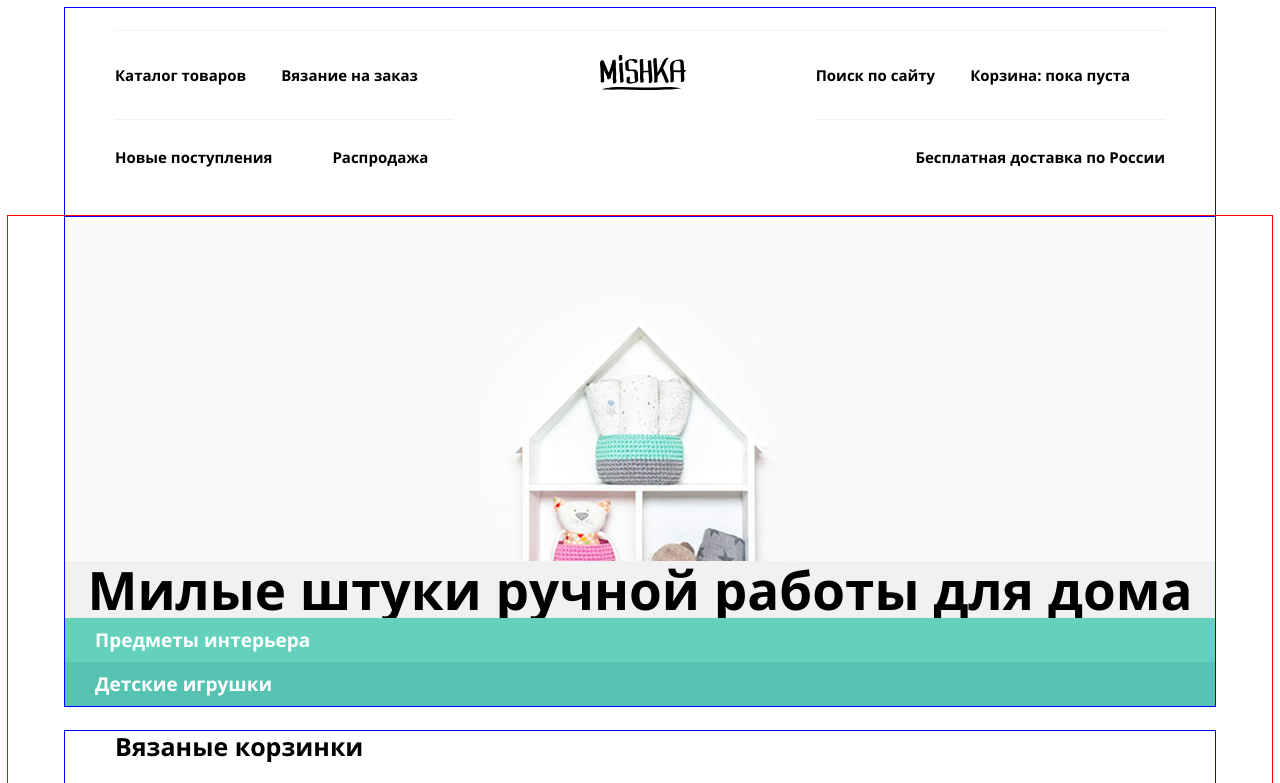
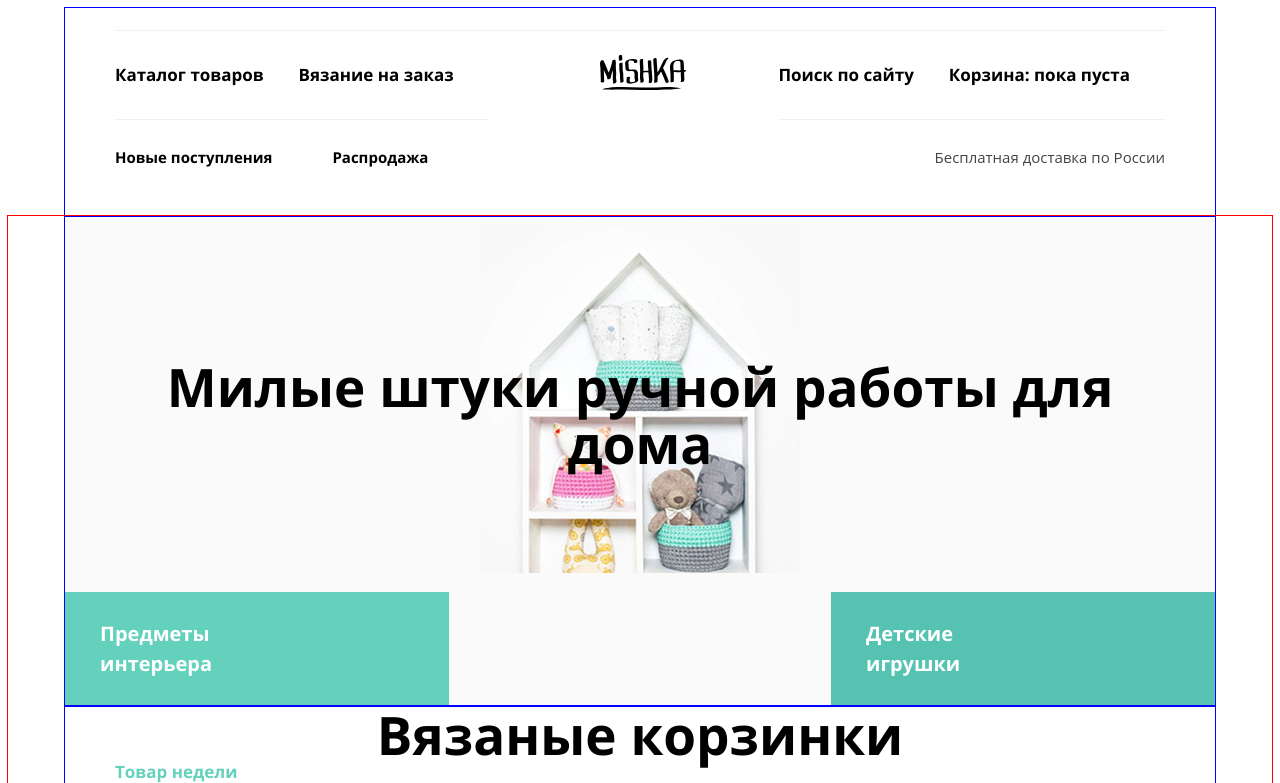
Before and after one commit to Web-proger/mishka, a website: page index.html in a window 1280 px wide. Shown: the top 783 px of the page. Drawn offline with nearby package versions, Linux system fonts and the light colour scheme; files that its build step writes are made by us from their sources; files whose address does not match are found by name.

Commit message:
Сделал шрифты адаптивными

```diff
--- a/index.html
+++ b/index.html
@@ -26,14 +26,14 @@
               <a class="main-menu__item-link" href="form.html">Вязание на заказ</a>
             </li>
             <li class="main-menu__item main-menu__item--mob-hidden">
-              <a class="main-menu__item-link" href="#">Бесплатная доставка по России</a>
+              <a class="main-menu__item-link main-menu__item-link--color" href="#">Бесплатная доставка по России</a>
             </li>
           </ul>
           <ul class="main-menu__user-items">
-            <li class="main-menu__item">
+            <li class="main-menu__item main-menu__item--search">
               <a class="main-menu__item-link" href="#">Поиск по сайту</a>
             </li>
-            <li class="main-menu__item">
+            <li class="main-menu__item main-menu__item--cart">
               <a class="main-menu__item-link" href="#">Корзина: пока пуста</a>
             </li>
           </ul>
@@ -45,7 +45,7 @@
               <a class="main-menu__item-link" href="#">Распродажа</a>
             </li>
             <li class="main-menu__bottom-item">
-              <a class="main-menu__item-link" href="#">Бесплатная доставка по России</a>
+              <a class="main-menu__item-link main-menu__item-link--color" href="#">Бесплатная доставка по России</a>
             </li>
           </ul>
         </nav>
@@ -56,11 +56,13 @@
     <main class="main-content">
       <section class="promo">
         <h2 class="promo__caption">Милые штуки ручной работы для дома</h2>
-        <a class="promo__list" href="#"><span>Предметы интерьера</span></a>
-        <a class="promo__list promo__list--color" href="#"><span>Детские игрушки</span></a>
+        <div class="promo__list-wrapper">
+          <a class="promo__list" href="#"><span>Предметы интерьера</span></a>
+          <a class="promo__list promo__list--color" href="#"><span>Детские игрушки</span></a>
+        </div>
       </section>
       <section class="goods-week">
-        <h3 class="goods-week__name">Вязаные корзинки</h3>
+        <h3 class="goods-week__caption">Вязаные корзинки</h3>
         <div class="goods-week__subject">Товар недели</div>
         <p class="goods-week__description">Экологически чистая пряжа, ручная работа. Доступны в шести расцветках, и трех размерах.</p>
         <table class="goods-week__parameters">
--- a/sass/blocks/about.scss
+++ b/sass/blocks/about.scss
@@ -32,6 +32,8 @@
       box-sizing: border-box;
       padding-right: 35px;
       width: 334px;
+      font-size: 20px;
+      line-height: 22px;
       &--ico-flower {
 
       }
--- a/sass/blocks/contacts.scss
+++ b/sass/blocks/contacts.scss
@@ -3,11 +3,10 @@
   font-family: "Open Sans", "Arial", sans-serif;
   line-height: 30px;
   &__caption {
+    @include main-caption;
     padding-left: 30px;
     font-size: 18px;
     line-height: 30px;
-    font-weight: bold;
-    color: $main-color;
   }
   &__table {
     padding-left: 30px;
@@ -23,6 +22,18 @@
 
 @media #{$tablet-width} {
   .contacts {
+    &__table {
+      font-size: 17px;
+    }
 
   }
 }
+
+@media #{$desctop-width} {
+  .contacts {
+    &__caption {
+
+    }
+
+  }
+}
--- a/sass/blocks/goods-week.scss
+++ b/sass/blocks/goods-week.scss
@@ -2,11 +2,9 @@
   @include container;
   @include adapive-padding;
   font-family: "Open Sans", "Arial", sans-serif;
-  &__name {
+  &__caption {
+    @include main-caption;
     font-size: 25px;
-    line-height: 30px;
-    font-weight: bold;
-    color: $main-color;
   }
   &__subject {
     font-size: 17px;
@@ -25,9 +23,6 @@
     line-height: 24px;
     font-weight: 700;
     color: $second-color;
-  }
-  &__caption {
-    @include main-caption;
   }
   &__parameters {
     font-size: 15px;
--- a/sass/blocks/main-menu.scss
+++ b/sass/blocks/main-menu.scss
@@ -73,11 +73,18 @@
       padding: 32px 35px 32px 0;
       font-size: 15px;
       border-top: none;
+      &--cart {
+        font-size: 17px;
+      }
     }
     &__item--mob-hidden {
       display: block;
       margin-left: auto;
       padding-right: 0;
+    }
+    &__item-link--color {
+      color: $second-color;
+      font-weight: 400;
     }
     &__item-link {
 
@@ -113,6 +120,9 @@
       margin-left: auto;
       padding-right: 0;
     }
-
+    &__user-items a,
+    &__item a {
+      font-size: 17px;
+    }
   }
 }
--- a/sass/blocks/order-form.scss
+++ b/sass/blocks/order-form.scss
@@ -46,6 +46,13 @@
 
 @media #{$tablet-width} {
   .order-form {
+    &__description {
+      font-size: 17px;
+      line-height: 30px;
+    }
+    &__label {
+      font-size: 19px;
+    }
     &__block {
       padding-left: 167px;
     }
@@ -72,6 +79,10 @@
       left: 0;
       top: 65px;
     }
+    &__note {
+      font-size: 17px;
+      line-height: 30px;
+    }
   }
 }
 
--- a/sass/blocks/production.scss
+++ b/sass/blocks/production.scss
@@ -40,6 +40,7 @@
     margin-left: 30px;
     margin-bottom: 35px;
     width: 200px;
+    line-height: 16px;
   }
 }
 
--- a/sass/blocks/promo.scss
+++ b/sass/blocks/promo.scss
@@ -5,11 +5,11 @@
   justify-content: flex-end;
   min-height: 490px;
   background: #fafafa url("../../img/hero-mobile@1x.jpg") no-repeat;
-  background-position: center center;
+  background-position: top -15px center;
 
   &__list {
     display: block;
-  padding: 10px 30px;
+    padding: 27px 30px;
     color: #ffffff;
     font-family: "Open Sans", "Arial", sans-serif;
     font-size: 19px;
@@ -25,15 +25,29 @@
     background-color: #56c3b2;
   }
   &__caption {
-    margin-bottom: auto;
-    margin-top: auto;
     @include main-caption;
+    background-color: transparent;
+    padding: 0 35px;
+    margin-bottom: 120px;
   }
 }
 
 @media #{$tablet-width} {
   .promo {
-
+    &__caption {
+      padding: 0 100px;
+    }
+    &__list-wrapper {
+      display: flex;
+      justify-content: space-between;
+    }
+    &__list {
+      width: 384px;
+      padding-left: 35px;
+      padding-right: 150px;
+      font-size: 20px;
+      line-height: 30px;
+    }
   }
 }
 
--- a/sass/blocks/reviews.scss
+++ b/sass/blocks/reviews.scss
@@ -25,3 +25,14 @@
     margin: 0;
    }
 }
+
+@media #{$tablet-width} {
+  .reviews {
+    &__autor {
+      font-size: 17px;
+    }
+    &__text {
+      font-size: 17px;
+    }
+  }
+}
--- a/sass/buttons.scss
+++ b/sass/buttons.scss
@@ -4,11 +4,13 @@
   padding-top: 15px;
   padding-bottom: 15px;
   text-align: center;
+  font-family: "Open Sans", "Arial", sans-serif;
   font-size: 17px;
-  line-height: 20px;
+  line-height: 16px;
   font-weight: bold;
   color: $second-color;
   text-transform: uppercase;
+  text-decoration: none;
   border: 2px solid $second-color;
   background-color: #ffffff;
   &--popup-cart {
--- a/sass/mixin.scss
+++ b/sass/mixin.scss
@@ -6,7 +6,6 @@
   font-weight: bold;
   color: $main-color;
   text-align: center;
-  background-color: $bg-color;
   @media #{$tablet-width} {
     font-size: 43px;
     line-height: 50px;
```
Also changed, not shown: catalog.html (+4 -4 lines), form.html (+4 -4 lines). Lines whose indentation alone changed are shown as unchanged.
